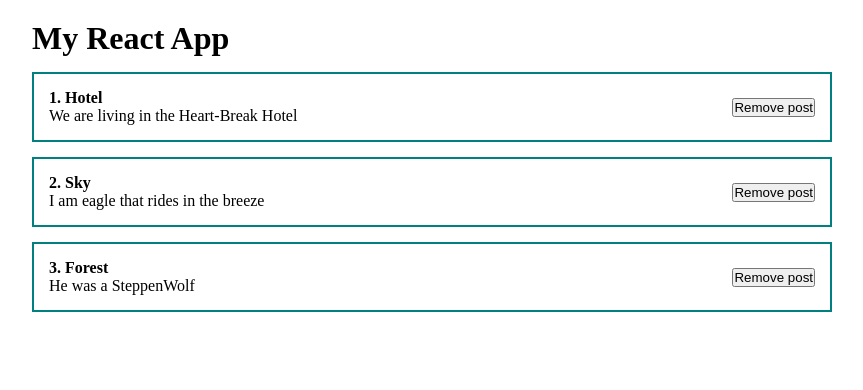
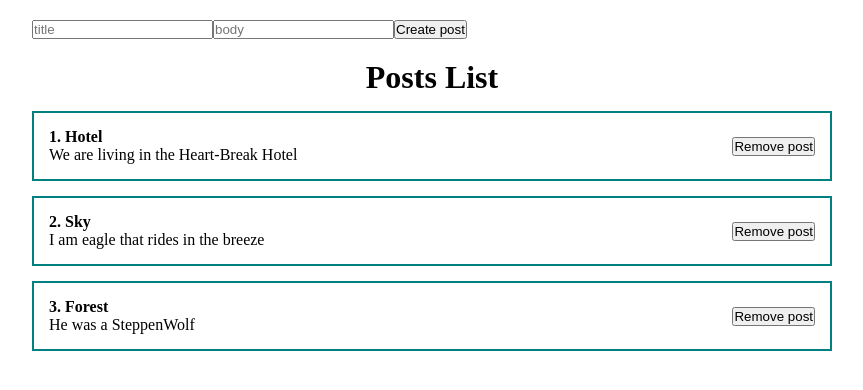
Before and after one commit to Ivan583/posts-project, a React (Create React App) app: page / in a window 1280 px wide. Shown: the top 390 px of the page, without its empty margins (208-1071 px from the left). Built offline with nearby package versions, Linux system fonts and the light colour scheme.

Commit message:
Передача в список  динамического заголовка

```diff
--- a/src/App.css
+++ b/src/App.css
@@ -22,3 +22,8 @@
     margin-top: 15px;
     border: 2px solid teal;
 }
+
+h1 {
+    text-align: center;
+    margin-top: 20px;
+}
--- a/src/App.js
+++ b/src/App.js
@@ -11,7 +11,13 @@ function App() {
 
   return (
     <div className="App">
-      <PostList posts={posts} />
+      <form>
+        <input type="text" placeholder="title" />
+        <input type="text" placeholder="body" />
+        <button>Create post</button>
+      </form>
+
+      <PostList posts={posts} title="Posts List" />
     </div>
   );
 }
--- a/src/components/PostList.jsx
+++ b/src/components/PostList.jsx
@@ -1,11 +1,11 @@
 import React from "react";
 import PostItem from './PostItem';
 
-const PostList = ({posts}) => {
+const PostList = ({posts, title}) => {
 
     return (
         <div>
-            <h1>My React App</h1>
+            <h1>{ title }</h1>
                 {posts.map(post =>
                 <PostItem post={post} key={post.id} />
                 )}
```
